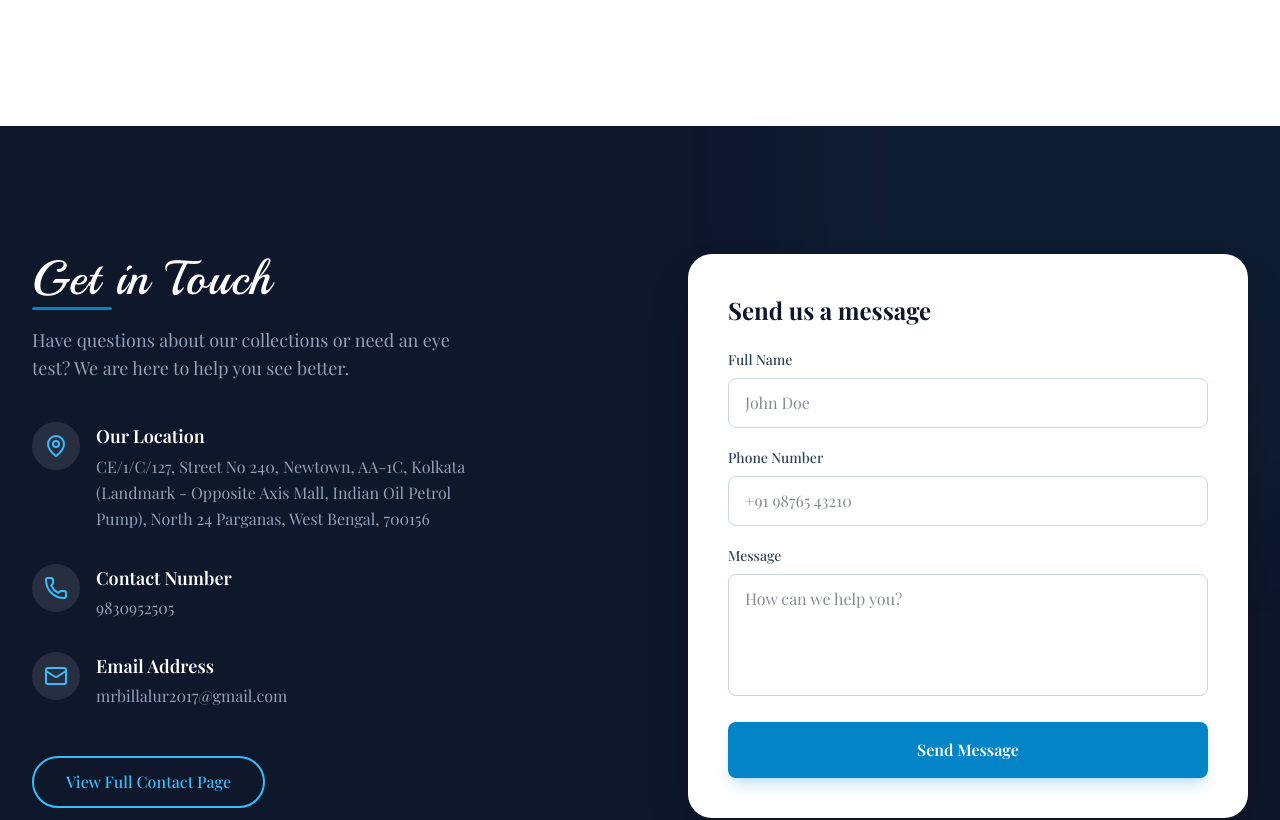
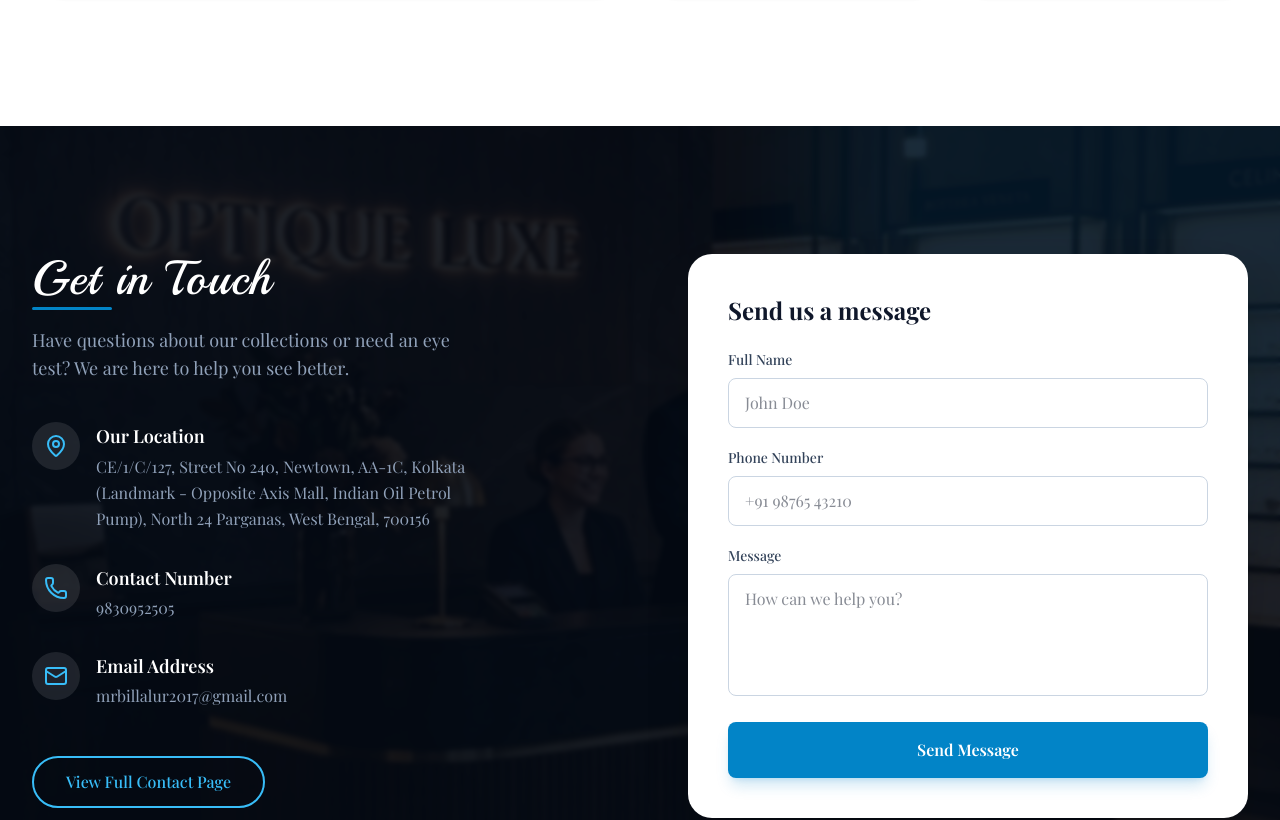
Before and after one commit to deosweb2025/NewTown_Optical_Website, a React (Vite) app: page / in a window 1280 px wide. Shown: the part 4962-5782 px from the top of the page. Built offline with nearby package versions, Linux system fonts and the light colour scheme; a web font is replaced by a local one.

Commit message:
add backgorund

```diff
--- a/src/components/home/HomeContact.jsx
+++ b/src/components/home/HomeContact.jsx
@@ -40,8 +40,13 @@ const HomeContact = () => {
   }, []);
 
   return (
-    <section ref={sectionRef} className="py-20 md:py-32 bg-slate-900 text-white relative overflow-hidden">
-      <div className="absolute top-0 right-0 w-1/2 h-full bg-primary/5 blur-3xl rounded-full -translate-y-1/2 translate-x-1/4"></div>
+    <section
+      ref={sectionRef}
+      className="py-20 md:py-32 text-white relative overflow-hidden bg-fixed bg-cover bg-center"
+      style={{ backgroundImage: `url(${siteData.images.contactHeader})` }}
+    >
+      <div className="absolute inset-0 bg-[#050b14]/90 backdrop-blur-[2px] z-0"></div>
+      <div className="absolute top-0 right-0 w-1/2 h-full bg-primary/10 blur-3xl rounded-full -translate-y-1/2 translate-x-1/4 z-0"></div>
 
       <div className="container mx-auto px-4 md:px-8 max-w-7xl relative z-10">
         <div className="grid grid-cols-1 lg:grid-cols-2 gap-16 lg:gap-24">
```
